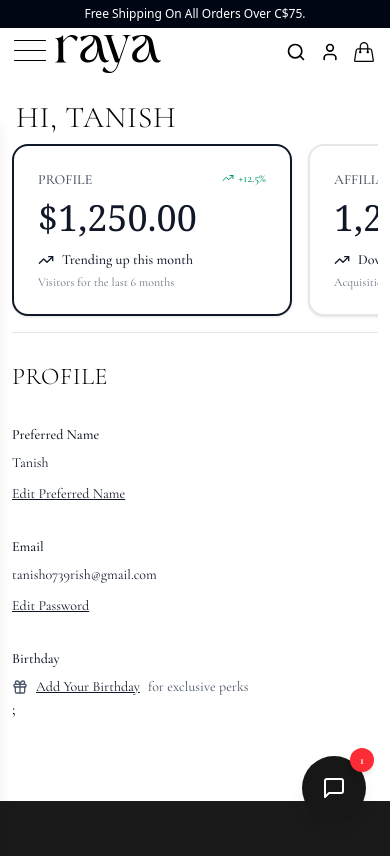
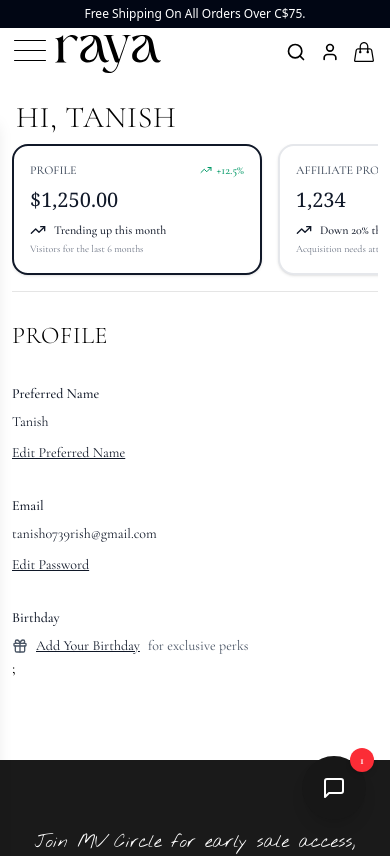
Before and after one commit to devtanish/client-souvik, a Next.js app: page /user/profile in a window 390 px wide. Shown: the top 856 px of the page. Built offline with nearby package versions, Linux system fonts and the light colour scheme.

Commit message:
RESPONSIVENESS: user/profile tabs responsiveness

```diff
--- a/components/profile/CardTabs.tsx
+++ b/components/profile/CardTabs.tsx
@@ -14,28 +14,29 @@ export const MetricCard = ({ title, value, trend, type = 'number', description,
   return (
     <div
       onClick={onClick}
-      className={`min-w-[280px] bg-white rounded-2xl p-6 border-2 shadow-sm flex-shrink-0 cursor-pointer transition-all hover:shadow-md ${
+      className={`min-w-[250px] md:min-w-[280px] bg-white rounded-2xl p-4
+        active:scale-[0.98] md:p-6 border-2 shadow-sm flex-shrink-0 cursor-pointer transition-all hover:shadow-md ${
         isActive ? 'border-gray-900' : 'border-gray-200'
       }`}
     >
       <div className="flex items-start justify-between mb-2">
-        <h3 className="text-gray-600 text-sm font-medium">{title}</h3>
+        <h3 className="text-gray-600 text-xs sm:text-sm font-medium">{title}</h3>
         <div className={`flex items-center gap-1 text-xs font-medium ${isPositive ? 'text-emerald-600' : 'text-red-600'}`}>
           {trendIcon}
           <span>{isPositive ? '+' : ''}{trend}%</span>
         </div>
       </div>
 
-      <div className="text-4xl font-serif text-gray-900 mb-3">
+      <div className="text-xl sm:text-4xl font-serif text-gray-900 mb-2 md:mb-3">
         {formatValue(value, type)}
       </div>
 
       <div className="space-y-1">
-        <div className="flex items-center gap-2 text-gray-900 text-sm font-medium">
+        <div className="flex items-center gap-2 text-gray-900 text-xs sm:text-sm font-medium">
           <TrendingUp className="w-4 h-4" />
           <span>{description}</span>
         </div>
-        <p className="text-gray-500 text-xs">{lastUpdate}</p>
+        <p className="text-gray-500 text-[10px] sm:text-xs">{lastUpdate}</p>
       </div>
     </div>
   );
```
